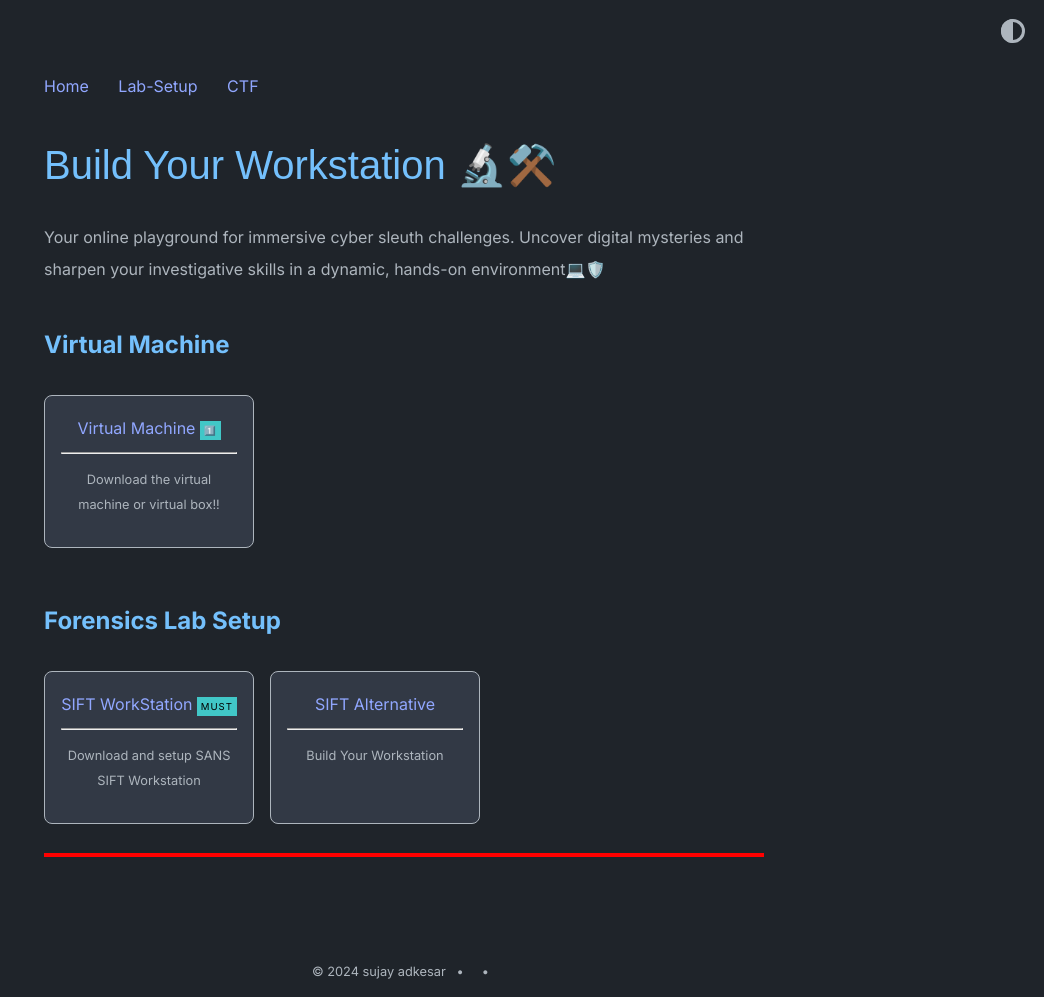
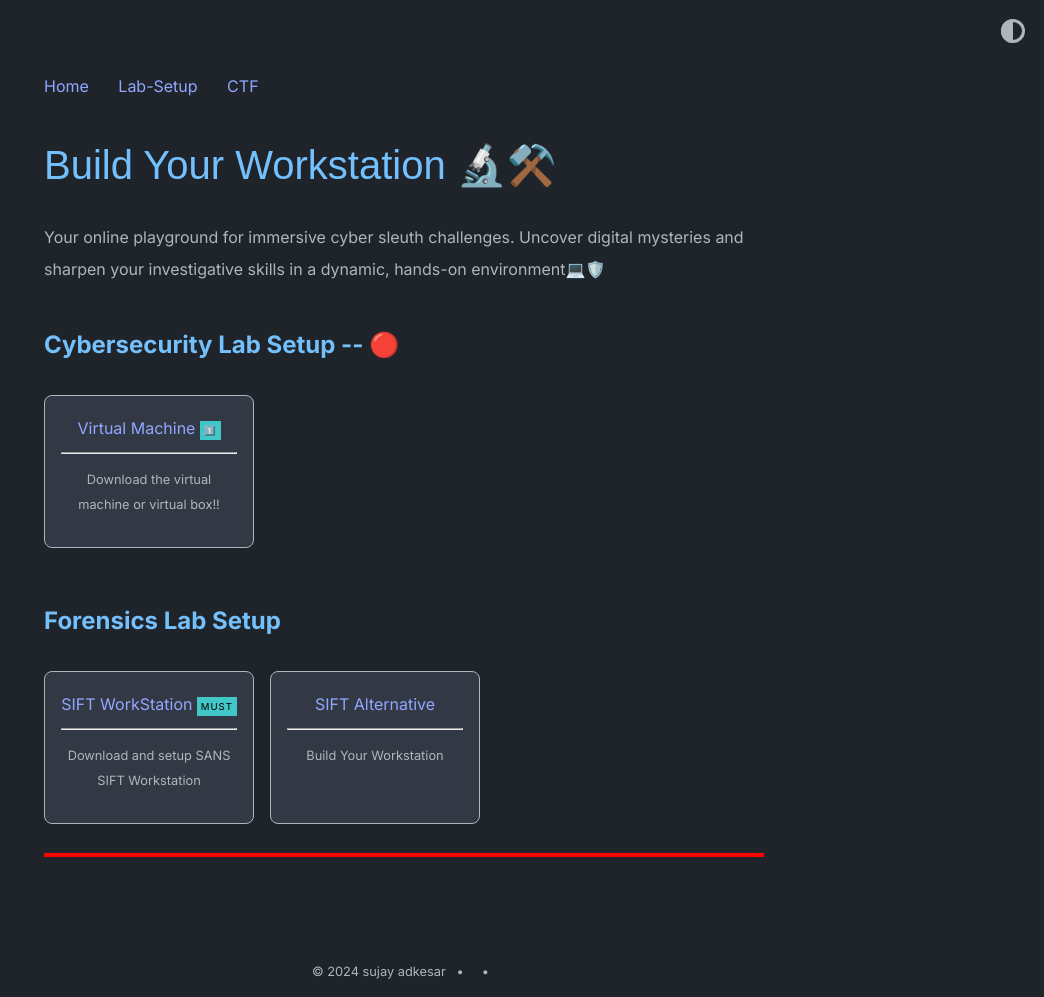
Before and after one commit to thelocalh0st/ForensicsWorkstation, a Jekyll site: the page built from build.md, in a window 1280 px wide. Shown: the whole page, without its empty margins (236-1280 px from the left). Built offline with Jekyll 4.4.1, drawn with Linux system fonts in a browser that asks for light colours.

Commit message:
red-teaming-labsetup

```diff
--- a/_config.yml
+++ b/_config.yml
@@ -40,7 +40,7 @@ theme_config:
     title_blog: Blog
     title_old_projects: Computer Forensics Reference DataSet
     title_third_category: Forensics Lab Setup
-    title_Pentesting_lab_setup: Virtual Machine
+    title_Pentesting_lab_setup: Cybersecurity Lab Setup -- 🔴
 
 soopr:
   publish_token: "pt_97a6aef6f204c5540bdd84a043d3229f" # sign up at https://www.soopr.co to get your publish token and personalize share and reaction options
```
